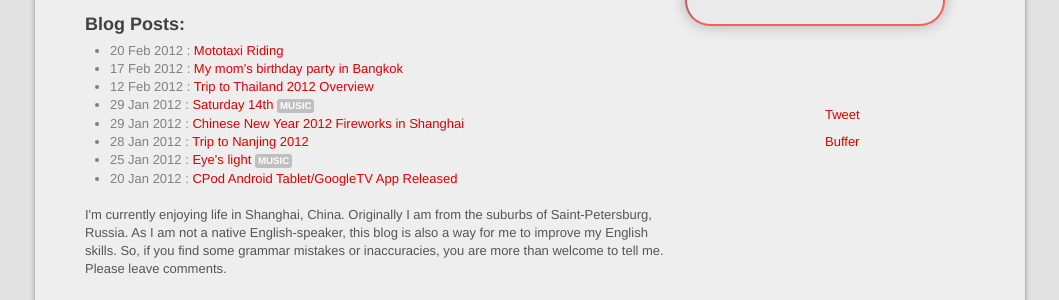
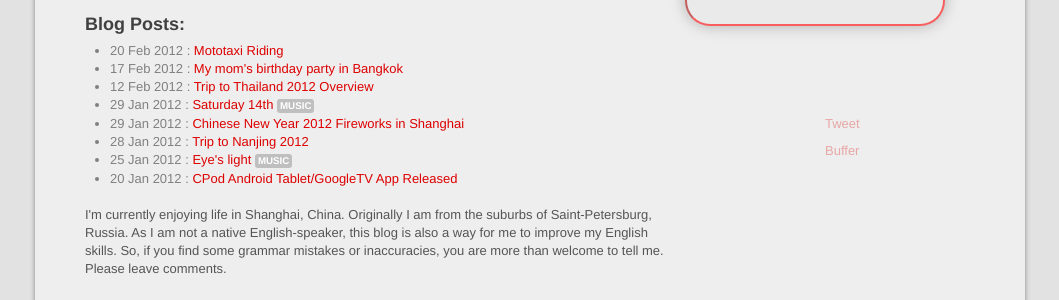
Before and after one commit to morphium/morphium.github.com, a Jekyll site: the page built from index.html, in a window 1280 px wide. Shown: the part 340-640 px from the top of the page, without its empty margins (110-1169 px from the left). Built offline with Jekyll 4.4.1, drawn with Linux system fonts in a browser that asks for light colours; nearby versions of some CDN libraries; comment, search, counter and statistics services are not loaded.

Commit message:
opacity for likes and fixed on the screen

```diff
--- a/_layouts/default.html
+++ b/_layouts/default.html
@@ -93,6 +93,7 @@
       </div>
 		<div class="span6">
 			<div id="likes">
+				<p></p>
 				<div class="fb-like" data-send="false" data-layout="button_count" data-width="550" data-show-faces="true" data-font="lucida grande"></div>
 				<p></p>
 				<g:plusone size="medium"></g:plusone>
--- a/css/style.css
+++ b/css/style.css
@@ -118,9 +118,23 @@ p:hover {
 }
 
 #likes {
+	position: fixed;
+	-webkit-transition: opacity 0.2s linear;
+	-moz-transition: opacity 0.2s linear;
+	transition: opacity 0.2s linear;
+	opacity: 0.3;
+	filter:alpha(opacity=30);
+	-moz-opacity: 0.3;
+
 	padding-left: 50px;
 	margin-bottom: 0px;
 	margin-left: 90px;
 	margin-top: 80px;
 	margin-right: auto;
 }
+
+#likes:hover {
+	opacity: 1;
+	filter:alpha(opacity=100);
+	-moz-opacity: 1;
+}
```
